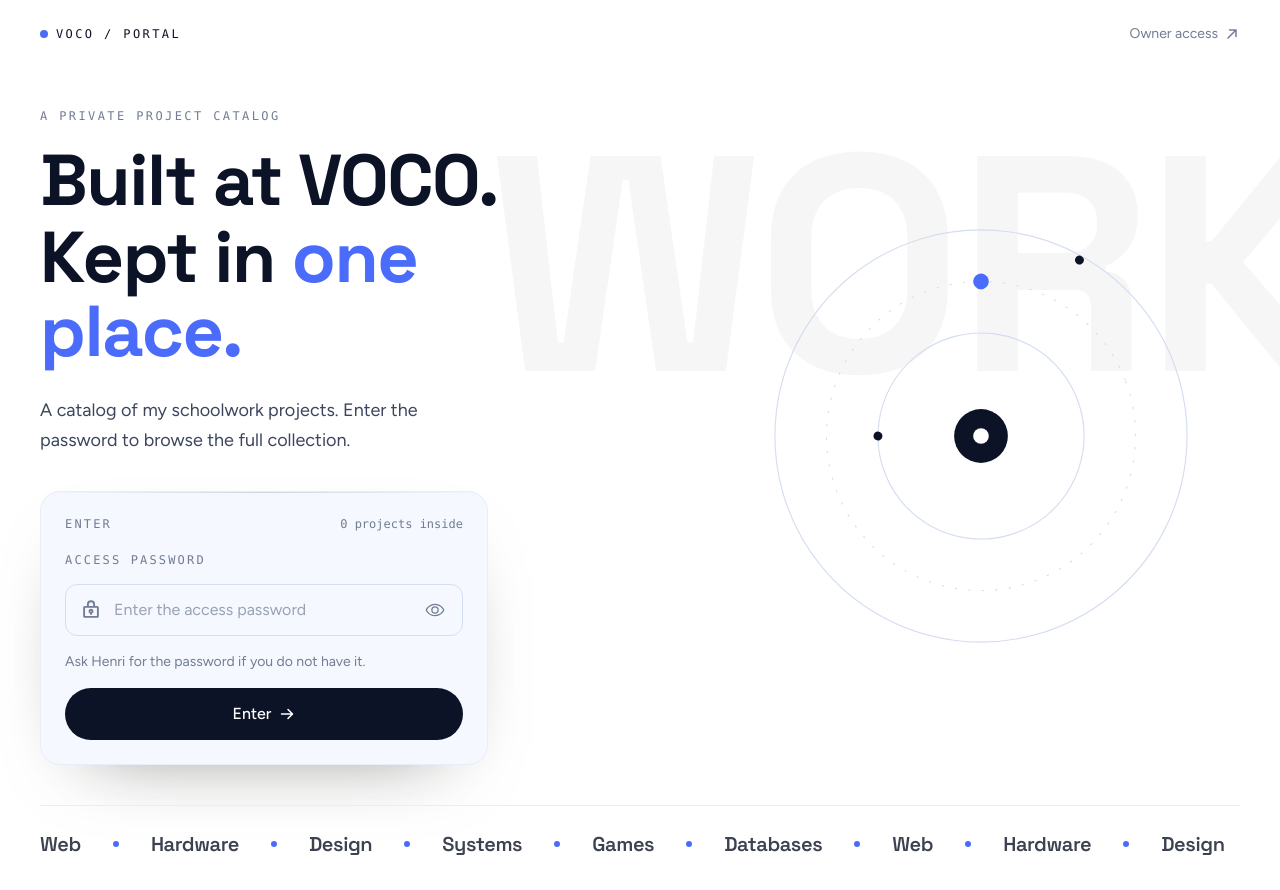
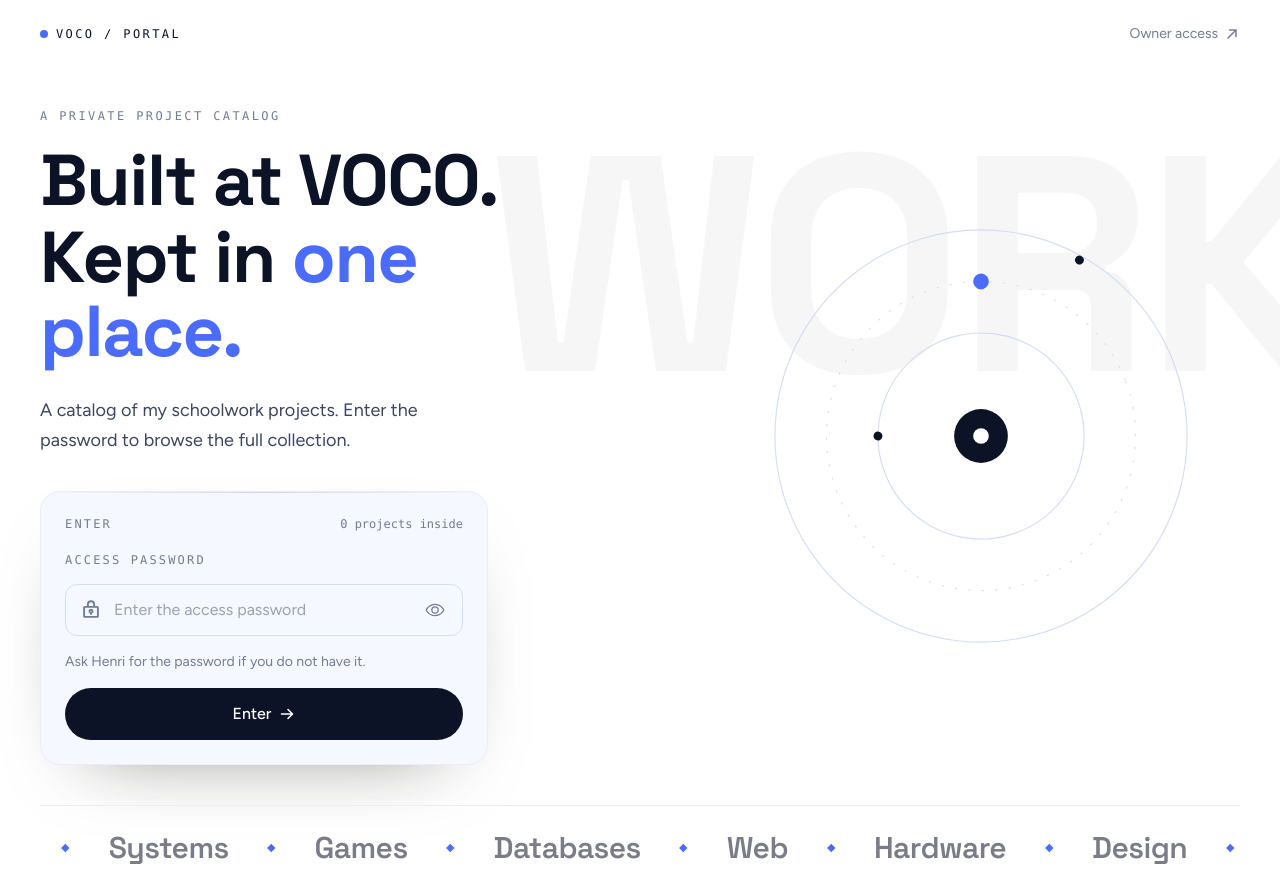
Before and after one commit to MHenri27/voco-project-portal, a Next.js app: page / in a window 1280 px wide. Built offline with nearby package versions, Linux system fonts and the light colour scheme; no server answers; the database is empty.

Commit message:
fix marquee seamless loop

```diff
--- a/components/marquee.tsx
+++ b/components/marquee.tsx
@@ -1,18 +1,26 @@
-// A single horizontal strip that loops its items. CSS-driven, pauses under
-// reduced motion. Keep to one per page.
-export function Marquee({ items, speed = "32s" }: { items: string[]; speed?: string }) {
+// A seamless looping strip. The track holds two identical halves and shifts by
+// exactly one half-width, so there is never a gap. Each half repeats the items
+// enough times to be wider than the viewport. Keep to one per page.
+function Half({ items }: { items: string[] }) {
   return (
-    <div className="relative flex overflow-hidden" aria-hidden="true">
-      <div
-        className="animate-marquee flex shrink-0 items-center"
-        style={{ "--marquee-speed": speed } as React.CSSProperties}
-      >
-        {[...items, ...items].map((item, i) => (
-          <span key={i} className="flex items-center">
-            <span className="font-display text-xl font-semibold text-ink/80">{item}</span>
-            <span className="mx-8 size-1.5 rounded-full bg-accent" />
-          </span>
-        ))}
+    <div className="flex shrink-0 items-center">
+      {items.map((word, i) => (
+        <span key={i} className="flex items-center gap-10 pr-10">
+          <span className="font-display text-2xl font-semibold text-ink/55 md:text-3xl">{word}</span>
+          <span className="size-1.5 rotate-45 bg-accent" />
+        </span>
+      ))}
+    </div>
+  );
+}
+
+export function Marquee({ items, speed = "38s" }: { items: string[]; speed?: string }) {
+  const wide = [...items, ...items, ...items];
+  return (
+    <div className="overflow-hidden" aria-hidden="true">
+      <div className="marquee-track" style={{ "--marquee-speed": speed } as React.CSSProperties}>
+        <Half items={wide} />
+        <Half items={wide} />
       </div>
     </div>
   );
```
